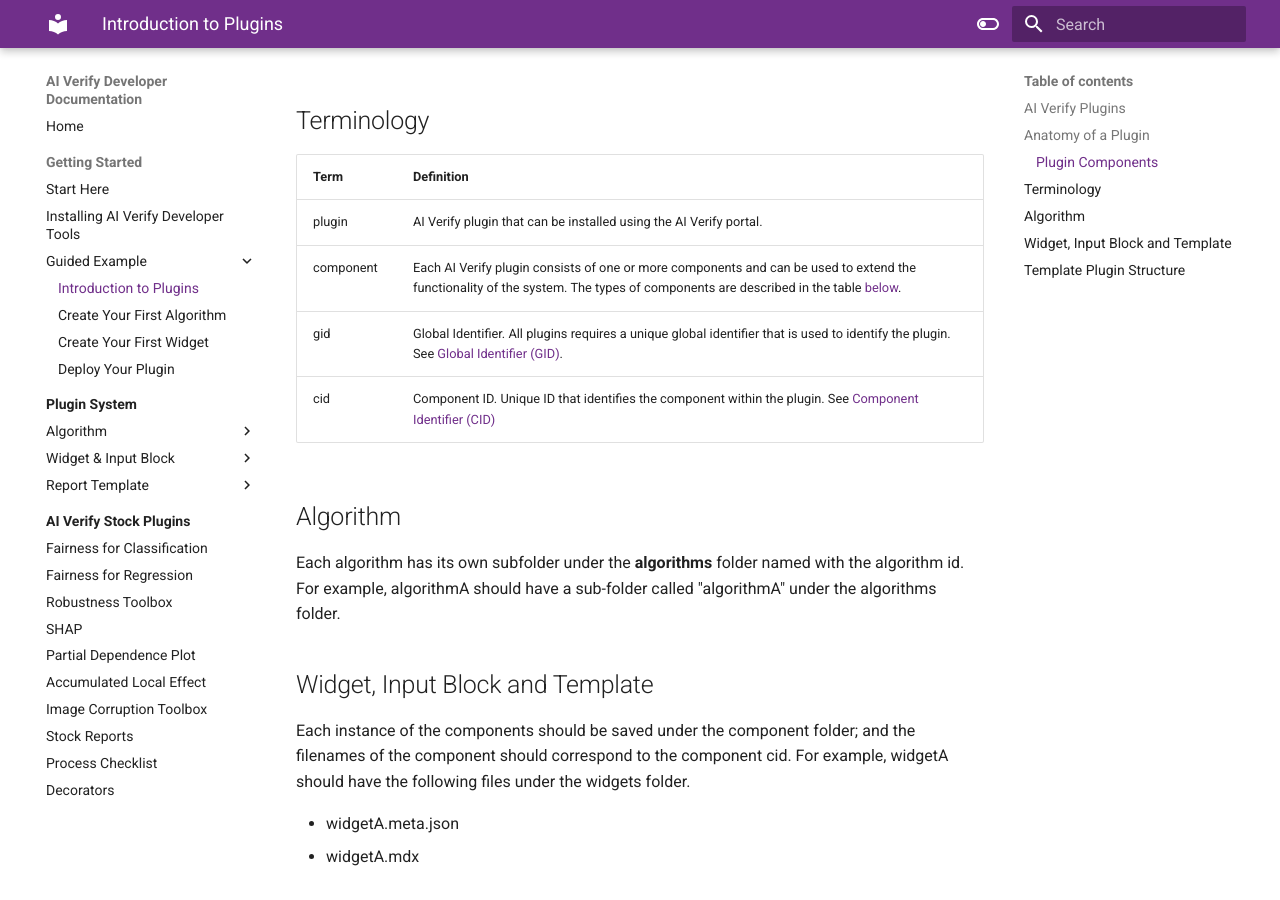
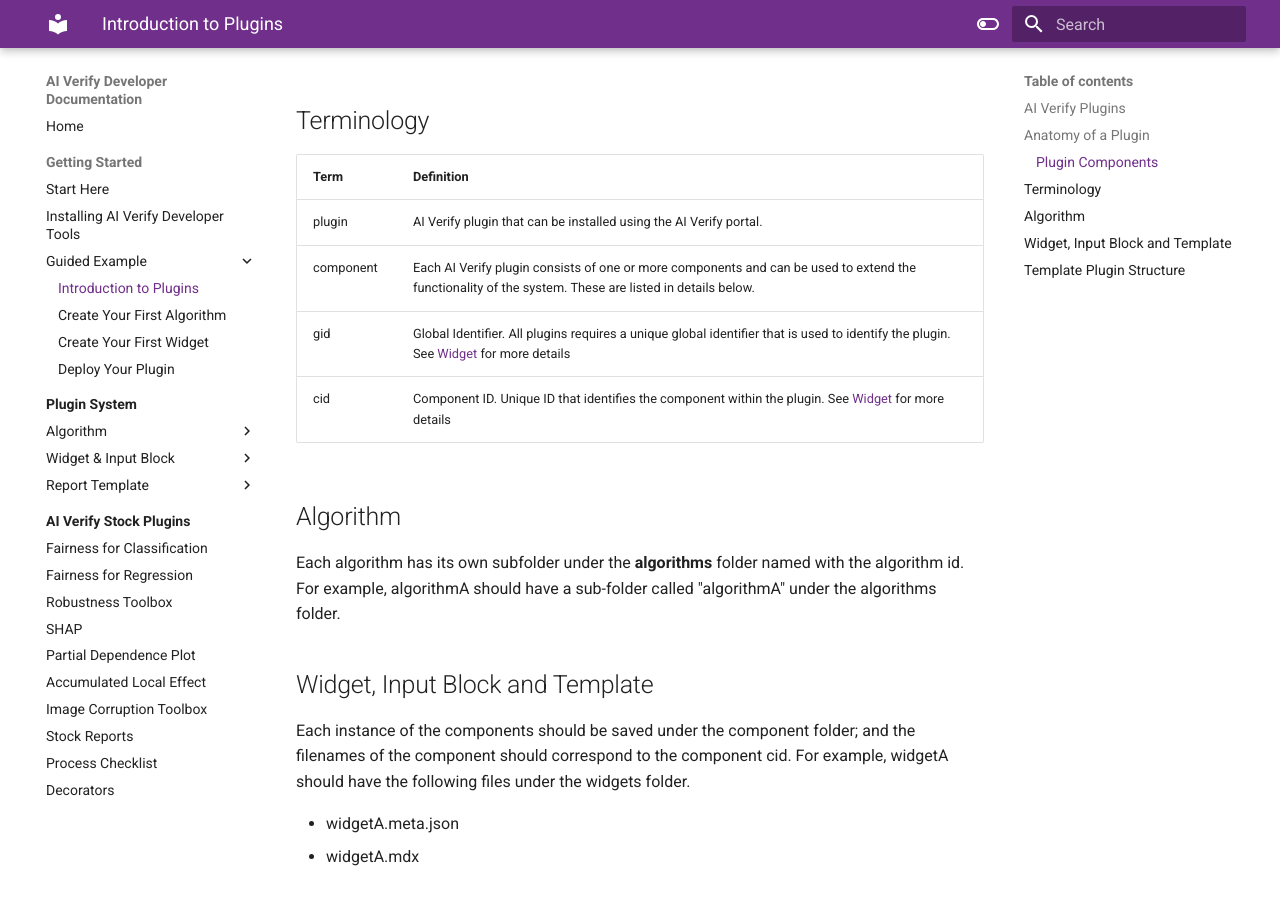
Before and after one commit to aiverify-foundation/aiverify-developer-tools, an MkDocs documentation site: the page built from docs/guided_example/introduction_to_plugins.md, in a window 1280 px wide and 900 px high, scrolled down 1189 px. Built offline with MkDocs 1.6.1 and Material for MkDocs 9.7.7, drawn with Linux system fonts in a browser that asks for light colours.

Commit message:
Updated the links and typos

```diff
--- a/docs/guided_example/introduction_to_plugins.md
+++ b/docs/guided_example/introduction_to_plugins.md
@@ -32,9 +32,9 @@
 | Term | Definition |
 | ---- | ---------- |
 | plugin | AI Verify plugin that can be installed using the AI Verify portal. |
-| component | Each AI Verify plugin consists of one or more components and can be used to extend the functionality of the system. The types of components are described in the table [below](#ai-verify-components). |
-| gid | Global Identifier. All plugins requires a unique global identifier that is used to identify the plugin. See [Global Identifier (GID)](#global-identifier-gid). |
-| cid | Component ID. Unique ID that identifies the component within the plugin. See [Component Identifier (CID)](#component-identifier-cid) |
+| component | Each AI Verify plugin consists of one or more components and can be used to extend the functionality of the system. These are listed in details below. |
+| gid | Global Identifier. All plugins requires a unique global identifier that is used to identify the plugin. See [Widget](../plugins/widget/Widget.md) for more details |
+| cid | Component ID. Unique ID that identifies the component within the plugin. See [Widget](../plugins/widget/Widget.md) for more details |
 
 ## Algorithm
 
```
Also changed, not shown: docs/plugins/widget/InputBlock.md (+2 -2 lines), docs/plugins/widget/MDX_Guide.md (+1 -1 lines).
